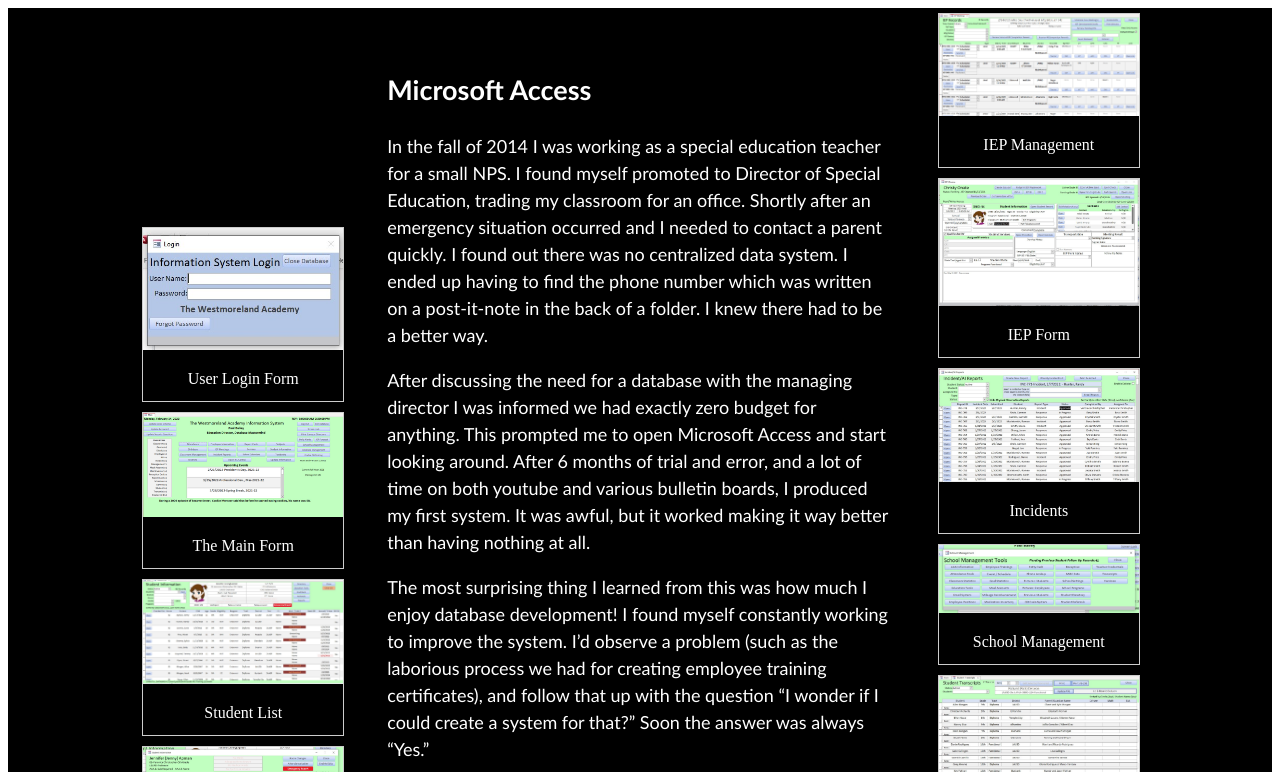
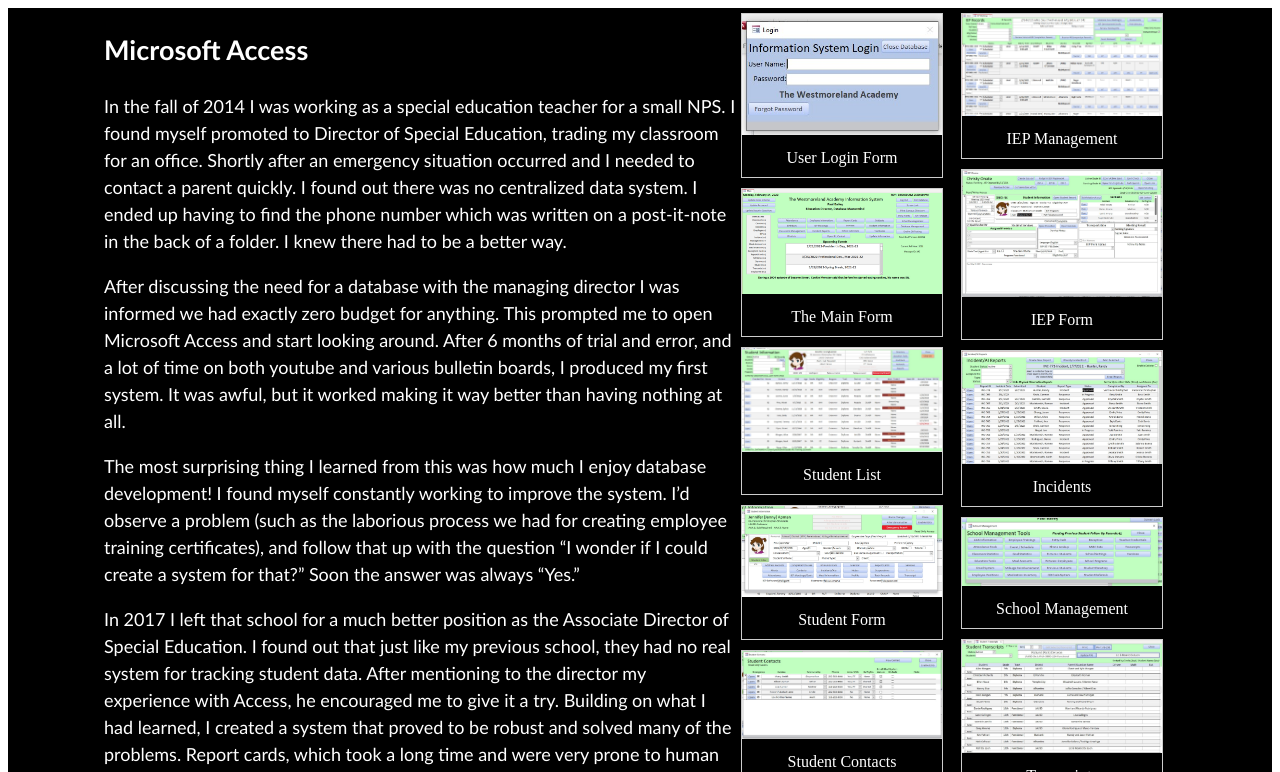
Before and after one commit to FatherDkay/accessInfo, a plain HTML site: page index.html in a window 1280 px wide. Shown: the top 772 px of the page. Drawn offline with Linux system fonts and the light colour scheme.

Commit message:
changed format

```diff
--- a/assets/stylesheet.css
+++ b/assets/stylesheet.css
@@ -1,31 +1,33 @@
 .container {
+  height: 80%;
   display: flex;
-    flex-direction:row;
+  align-items: flex-start;
   justify-content: center;
-    line-height: 1.5;
+  flex-wrap: wrap;
   background-color: black;
   color: white;
 }
-  .leftArea {
-    text-align: center;
-    justify-content:center;
-    width: 210px;
-    align-items: center;
-    align-content: center;
-}
-  .middleArea {
+
+.about {
+  min-width: 510px;
   font-size: large;
   font-family: 'Trebuchet MS', 'Lucida Sans Unicode', 'Lucida Grande', 'Lucida Sans', Arial, sans-serif;
   justify-content: flex-start;
-      padding: 40px;
-      width: 40%;
-      align-items: flex-end;
+  width: 50%;
+  line-height: 1.5;
 }
-  .rightArea {
-        text-align: center;
+.galleryArea {
+  min-width: 510px;
   justify-content: flex-start;
-      width: 210px;
-      align-items: flex-end;
+  background-color: blanchedalmond;
+
+}
+.gal1 {
+  width: 220px;
+}
+
+.gal2 {
+  width: 220px;
 }
 
 div.gallery {
@@ -36,7 +38,7 @@
 }
 
 div.gallery:hover {
-    border: 2px solid white
+  border: 1px solid white
 }
 
 div.gallery img {
--- a/index.html
+++ b/index.html
@@ -1,15 +1,22 @@
 <!DOCTYPE html>
-<html lang="en">
+<html>
 <head>
-    <meta charset="UTF-8">
-    <meta http-equiv="X-UA-Compatible" content="IE=edge">
 <meta name="viewport" content="width=device-width, initial-scale=1.0">
 <link rel="stylesheet" href="./assets/stylesheet.css">
-    <title>Access Informaion</title>
 </head>
 <body>
-    <div class="container">
-        <div class = "leftArea">
+<div class ="container">
+  <div class = "about">
+    <h2>Microsoft Access</h2>
+    <p>In the fall of 2014 I was working as a special education teacher for a small NPS.  I found myself promoted to Director of Special Education, trading my classroom for an office.  Shortly after an emergency situation occurred and I needed to contact a parent quickly.  I found out there was no centralized data system.  I ended up having to find the phone number which was written on a post-it-note in the back of a folder.  I knew there had to be a better way.</p>
+    <p>After discussing the need for a database with the managing director I was informed we had exactly zero budget for anything.  This prompted me to open Microsoft Access and start looking around.  After 6 months of trial and error, and a lot of time on both youtube and various bulletin boards, I produced my first system.  It was awful, but it worked making it way better than having nothing at all.</p>
+    <p>The most surprising thing I learned from this was how much I enjoy database development!  I found myself constantly working to improve the system.  I’d observe a problem (such as the laborious process we had for creating employee training certificates), and follow that up with the question “I wonder if I could create a system for that?”  Soon the answer was always “Yes.”</p>
+    <p>In 2017 I left that school for a much better position as the Associate Director of Special Education.  I found out that just like my previous school, they had no real system for tracking student data.  After mentioning to the director my experience with Access, he encouraged me to give it a try.  Building on what I had learned, I created a system that proved to be robust and solved many of the problems.  Report cards, which took a long time and were very prone to human error, were automated insuring students are only offered the courses they need that are tied to their home district.  Transcripts, which were previously updated by hand, were also automated, reducing human error and the time and effort the office had to spend on transcript maintenance.  Just as before, I found my development time to be the most fun and satisfying.  </p>
+    <p>In August of 2020 I was asked to add several new features, but the overall build wouldn’t allow for it.  I decided to take everything I knew and create an entirely new system.  In spring of 2021, system 2 rolled out and has proven to surpass my hopes and expectations.  Knowing that our sister campus was without a system of their own, I developed the new system to seamlessly work for both campuses.  One small change to the back end tells the system which school is using the database.  This impacts everything from report cards to incident reports.</p>
+    <p>Recently I was asked to create a similar system for one of our company’s other departments.  Development is ongoing with an expected launch of March 2022. </p>
+  </div>
+
+    <div class="gal1">
       <div class="gallery">
         <a target="_blank" href="Login.jpg">
           <img src="Login.jpg" alt="Login Form" width="600" height="400">
@@ -56,16 +63,8 @@
         <div class="desc">Vaccine Record</div>
       </div>
     </div>
-        <div class = "middleArea">
-            <h2>Microsoft Access</h2>
-            <p>In the fall of 2014 I was working as a special education teacher for a small NPS.  I found myself promoted to Director of Special Education, trading my classroom for an office.  Shortly after an emergency situation occurred and I needed to contact a parent quickly.  I found out there was no centralized data system.  I ended up having to find the phone number which was written on a post-it-note in the back of a folder.  I knew there had to be a better way.</p>
-            <p>After discussing the need for a database with the managing director I was informed we had exactly zero budget for anything.  This prompted me to open Microsoft Access and start looking around.  After 6 months of trial and error, and a lot of time on both youtube and various bulletin boards, I produced my first system.  It was awful, but it worked making it way better than having nothing at all.</p>
-            <p>The most surprising thing I learned from this was how much I enjoy database development!  I found myself constantly working to improve the system.  I’d observe a problem (such as the laborious process we had for creating employee training certificates), and follow that up with the question “I wonder if I could create a system for that?”  Soon the answer was always “Yes.”</p>
-            <p>In 2017 I left that school for a much better position as the Associate Director of Special Education.  I found out that just like my previous school, they had no real system for tracking student data.  After mentioning to the director my experience with Access, he encouraged me to give it a try.  Building on what I had learned, I created a system that proved to be robust and solved many of the problems.  Report cards, which took a long time and were very prone to human error, were automated insuring students are only offered the courses they need that are tied to their home district.  Transcripts, which were previously updated by hand, were also automated, reducing human error and the time and effort the office had to spend on transcript maintenance.  Just as before, I found my development time to be the most fun and satisfying.  </p>
-            <p>In August of 2020 I was asked to add several new features, but the overall build wouldn’t allow for it.  I decided to take everything I knew and create an entirely new system.  In spring of 2021, system 2 rolled out and has proven to surpass my hopes and expectations.  Knowing that our sister campus was without a system of their own, I developed the new system to seamlessly work for both campuses.  One small change to the back end tells the system which school is using the database.  This impacts everything from report cards to incident reports.</p>
-            <p>Recently I was asked to create a similar system for one of our company’s other departments.  Development is ongoing with an expected launch of March 2022. </p>
-        </div>
-        <div class = "rightArea">
+
+    <div class="gal2">
       <div class="gallery">
         <a target="_blank" href="IEP_Lst_F.jpg">
           <img src="IEP_Lst_F.jpg" alt="IEP List Form" width="600" height="400">
@@ -112,6 +111,11 @@
         <div class="desc">Database Management</div>
       </div>
     </div>
+
+
+
 </div>
+
+
 </body>
 </html>
```
Lines whose indentation alone changed are shown as unchanged.
